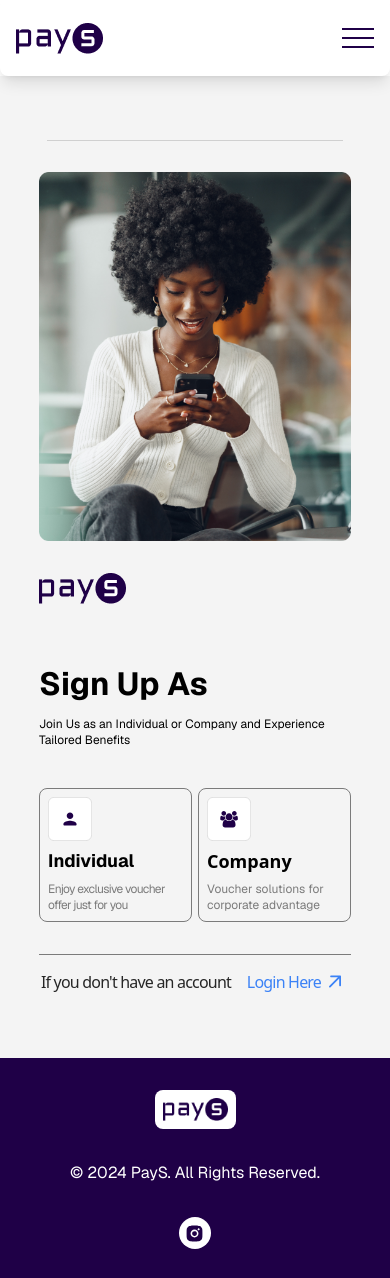
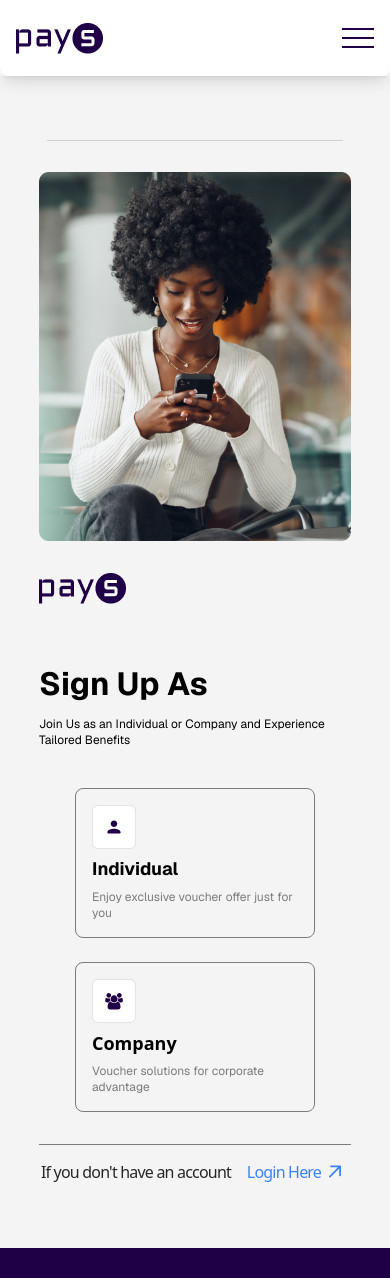
Before and after one commit to cargle-org/pays-client-v2, a Next.js app: page /auth/signup in a window 390 px wide. Shown: the top 1278 px of the page. Built offline with nearby package versions, Linux system fonts and the light colour scheme; no server answers.

Commit message:
chore: fixed responsiveness style for signup auth page

```diff
--- a/app/(main)/auth/signup/page.tsx
+++ b/app/(main)/auth/signup/page.tsx
@@ -46,10 +46,10 @@ const Login = () => {
                     </span>
                   </div>
                   {/* input fields */}
-                  <div className="flex items-center gap-1.5 sm:gap-2 max-w-full">
+                  <div className="flex flex-col items-center justify-start gap-6 lg:flex-row">
                     <div
                       onClick={() => setDisplay("individual")}
-                      className="transition-fx group w-1/2 xl:w-[240px] xl:h-[184px] p-2 xl:p-4 flex flex-col justify-start gap-2 border-[0.1px] border-brand-grayish rounded-lg cursor-pointer hover:text-brand-white hover:bg-brand-main"
+                      className="transition-fx group w-full max-w-[240px] p-4 flex flex-col justify-start gap-2 border-[0.1px] border-brand-grayish rounded-lg cursor-pointer hover:text-brand-white hover:bg-brand-main"
                     >
                       <svg
                         className="w-11 h-11 xl:w-[58px] xl:h-[58px]"
@@ -70,13 +70,13 @@ const Login = () => {
                       <span className="font-bold text-lg lg:text-2xl font-geistsans leading-6">
                         Individual
                       </span>
-                      <div className="font-normal text-xs text-brand-grayish font-geistsans leading-4 tracking-tighter lg:tracking-normal">
+                      <div className="font-normal text-xs text-brand-grayish font-geistsans leading-4">
                         Enjoy exclusive voucher offer just for you
                       </div>
                     </div>
                     <div
                       onClick={() => setDisplay("company")}
-                      className="transition-fx group w-1/2 xl:w-[240px] xl:h-[184px] p-2 xl:p-4 flex flex-col justify-start gap-2 border-[0.1px] border-brand-grayish rounded-lg cursor-pointer hover:text-brand-white hover:bg-brand-main"
+                      className="transition-fx group w-full max-w-[240px] p-4 flex flex-col justify-start gap-2 border-[0.1px] border-brand-grayish rounded-lg cursor-pointer hover:text-brand-white hover:bg-brand-main"
                     >
                       <svg
                         className="w-11 h-11 xl:w-[58px] xl:h-[58px]"
```
